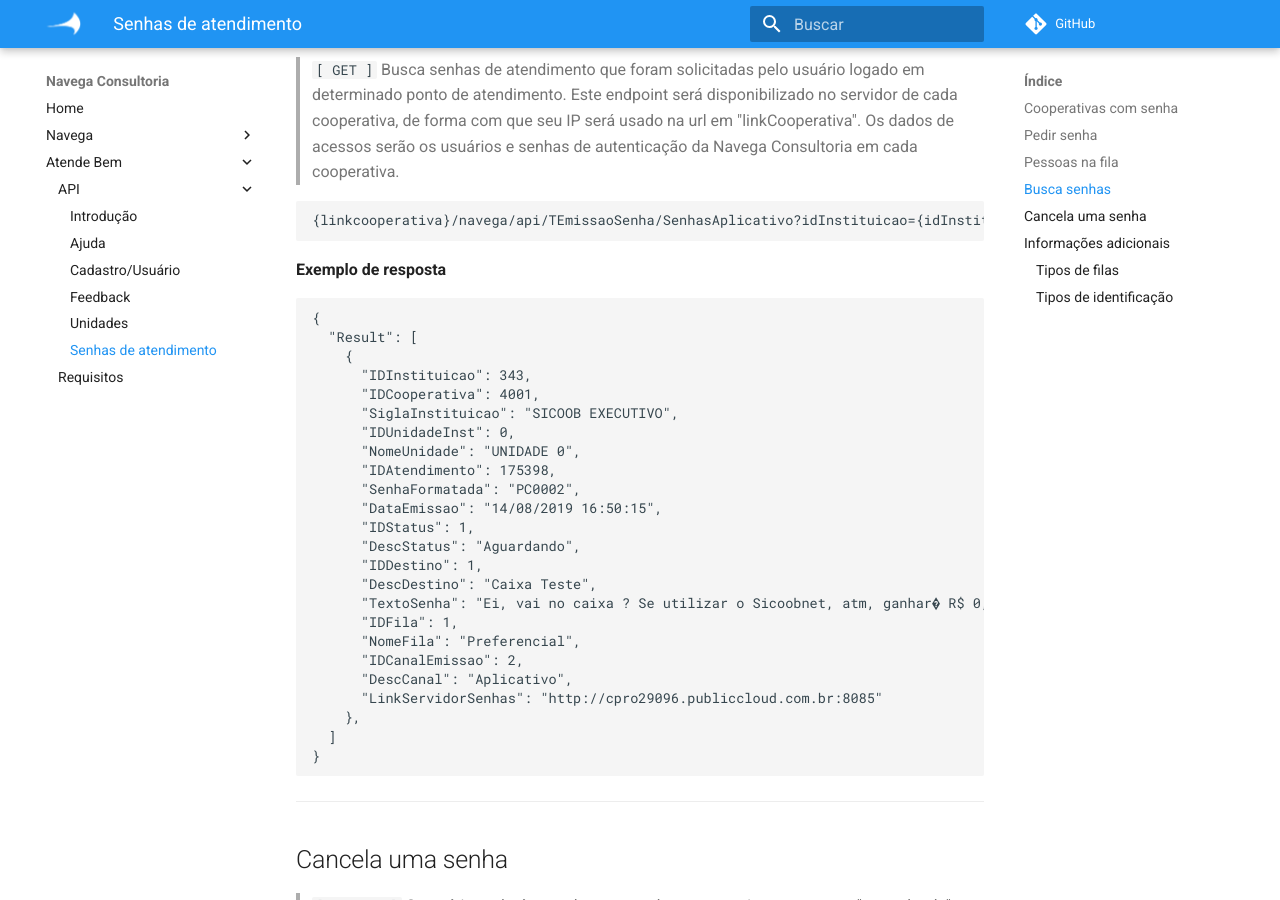
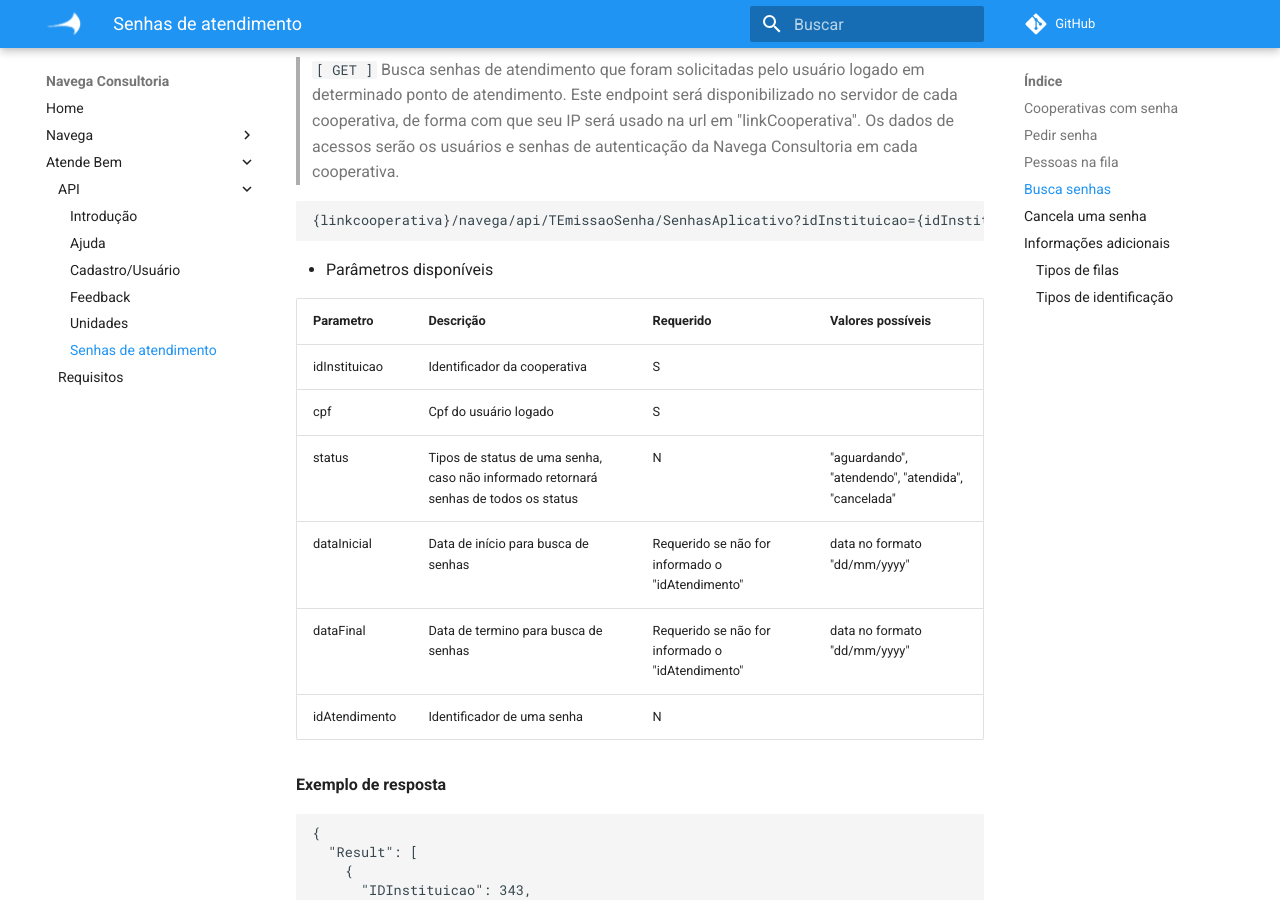
Before and after one commit to NavegaSistemas/Documentacao, an MkDocs documentation site: the page built from docs/Atende_bem/API/senhas_atendimento.md, in a window 1280 px wide and 900 px high, scrolled down 2603 px. Built offline with MkDocs 1.6.1 and Material for MkDocs 9.7.7, drawn with Linux system fonts in a browser that asks for light colours.

Commit message:
Adicionado informacoes de parametros no endpoint de busca senhas

````diff
--- a/docs/Atende_bem/API/senhas_atendimento.md
+++ b/docs/Atende_bem/API/senhas_atendimento.md
@@ -59,7 +59,7 @@
 |IDTipoIdentificacao|Int| Identifica a origem da senha de atendimento |S| Diz respeito a identificação da origem da senha. Clique [AQUI](#tipos-de-identificacao) para visualizar os tipos de identificação disponíveis. |
 |NumDocumento|String| Número de CPF do usuário |S| |
 |IDFilaPrincipal|Int|Identificador do tipo de usuário|S| Objetivo de saber se o usuário que solicitou a senha é associado ou não da cooperativa. Seja, **2** para ASSOCIADO e **3** para NÃO ASSOCIADO. |
-|IDDeviceToken|String| Token do celular do usuário |S| |
+|IDDeviceToken|String| Token do celular do usuário |S| |busca
 
 
 ---
@@ -90,6 +90,18 @@
 ```
 {linkcooperativa}/navega/api/TEmissaoSenha/SenhasAplicativo?idInstituicao={idInstituicao}&cpf={cpf}
 ```
+
+* Parâmetros disponíveis
+
+|Parametro|Descrição|Requerido|Valores possíveis|
+|--|--|--|--|
+|idInstituicao| Identificador da cooperativa |S||
+|cpf| Cpf do usuário logado |S||
+|status| Tipos de status de uma senha, caso não informado retornará senhas de todos os status |N| "aguardando", "atendendo", "atendida", "cancelada" |
+|dataInicial| Data de início para busca de senhas | Requerido se não for informado o "idAtendimento" | data no formato "dd/mm/yyyy"|
+|dataFinal| Data de termino para busca de senhas | Requerido se não for informado o "idAtendimento" |data no formato "dd/mm/yyyy"|
+|idAtendimento| Identificador de uma senha | N | |
+
 
 **Exemplo de resposta**
 
````
